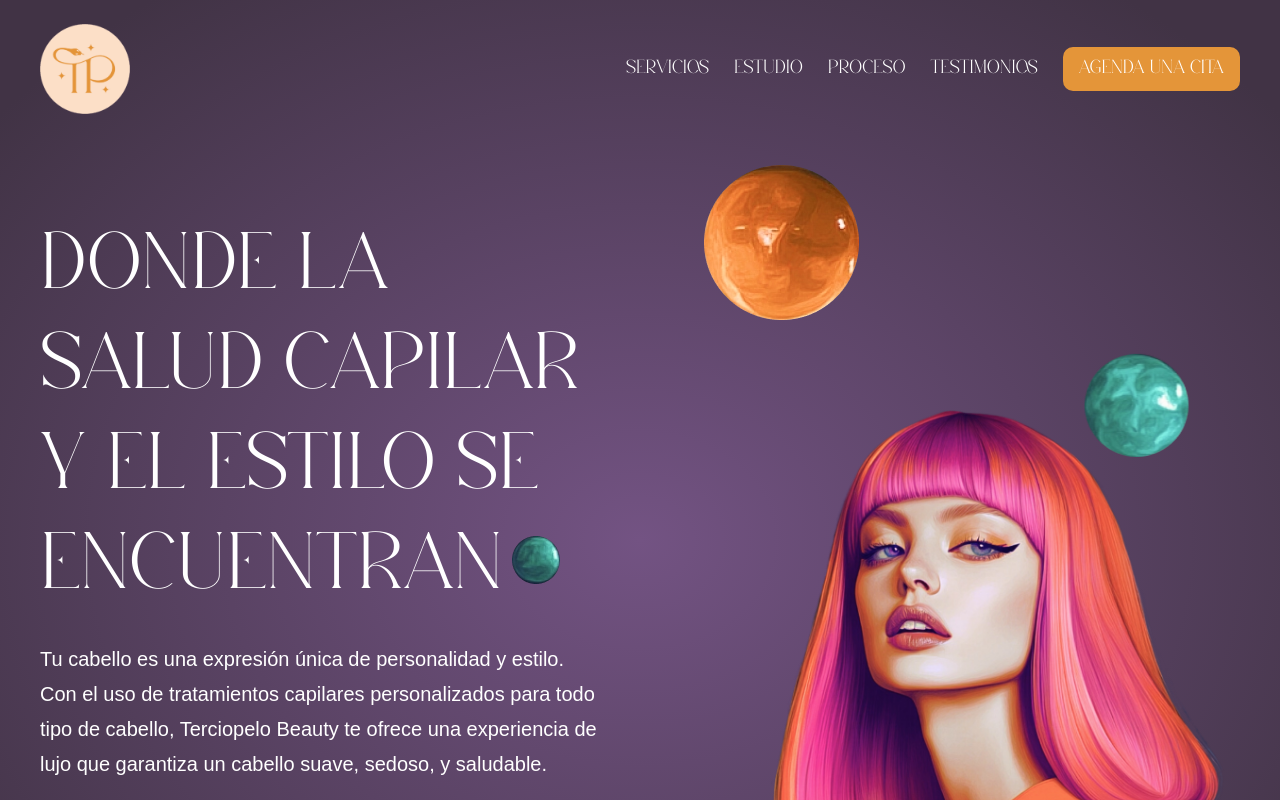
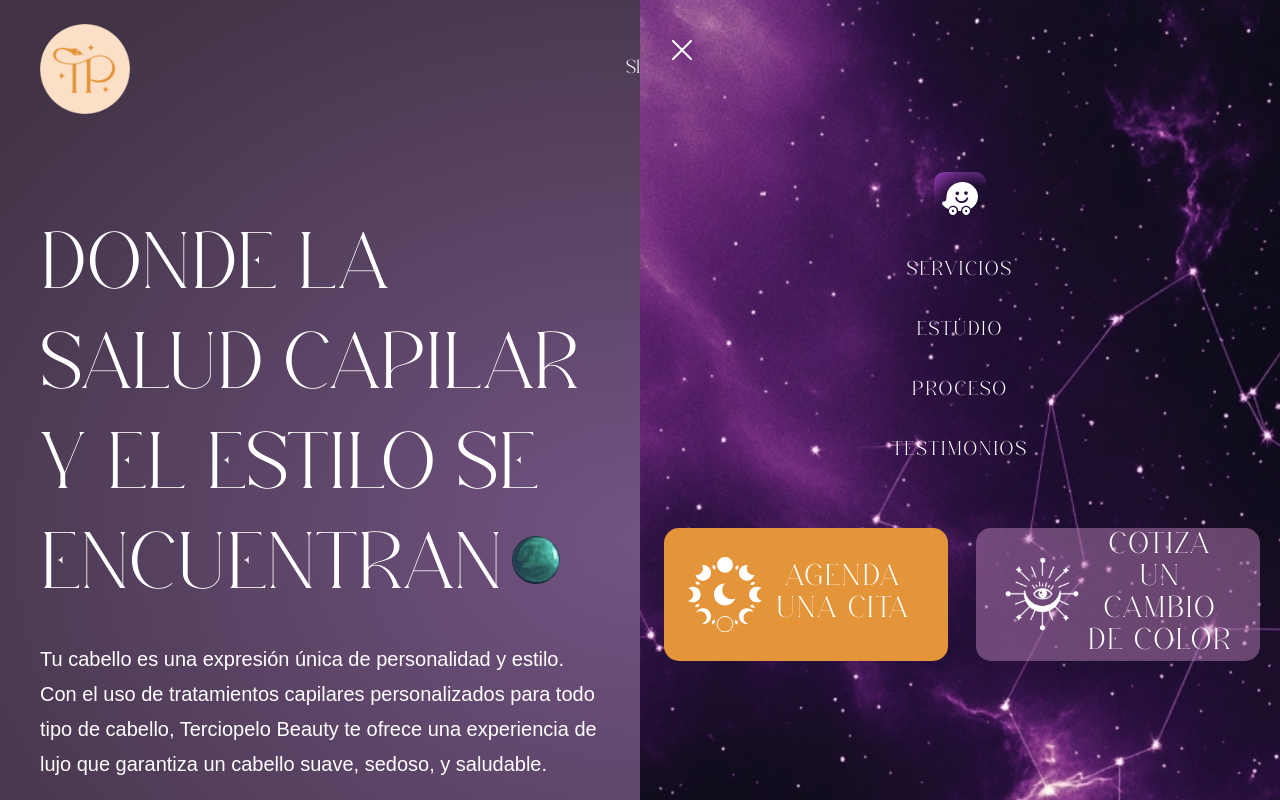
Before and after one commit to bchacon-aurigital/Terciopelo-Beauty-Studio, a Next.js app: page / in a window 1280 px wide. Shown: the top 800 px of the page. Built offline with nearby package versions, Linux system fonts and the light colour scheme.

Commit message:
stars hide in small devices & sidebar added

```diff
--- /dev/null
+++ b/src/app/components/sidebar.js
@@ -0,0 +1,56 @@
+import Link from "next/link";
+// import bg from "../../../public/Images/bg-hamburguer.avif";
+const Sidebar = ({ open, isOpen }) => {
+  return (
+    <div
+      className={`fixed duration-500 z-[500] top-0 ${
+        open === true ? "right-0" : "-right-[1500px]"
+      } w-full md:w-1/2 h-full bg-cover bg-no-repeat`}
+      style={{ backgroundImage: 'url("/Images/bg-hamburguer.avif")' }}
+    >
+      <div className="flex relative flex-col items-center justify-center h-full p-6 text-white">
+        <button
+          onClick={() => isOpen(false)}
+          className="self-end text-2xl absolute top-10 left-8"
+        >
+          <img src="/Icons/close-icon.svg" />
+        </button>
+        <div className="flex flex-col items-center gap-8 mt-8 text-xl font-light tracking-widest">
+          <button href="#servicios">
+            <img src="/Icons/Waze.svg" />
+          </button>
+          <button href="#servicios">
+            <a className="hover:text-purple-300">SERVICIOS</a>
+          </button>
+          <button href="#estudio">
+            <a className="hover:text-purple-300">ESTÚDIO</a>
+          </button>
+          <button href="#proceso">
+            <a className="hover:text-purple-300">PROCESO</a>
+          </button>
+          <button href="#testimonios">
+            <a className="hover:text-purple-300">TESTIMONIOS</a>
+          </button>
+          <div className="mt-8 grid grid-cols-2  space-x-4 lg:space-y-0 lg:space-x-4 ">
+            <button className="bg-brownBtn/[83] hover:bg-brownGradient w-full max-w-[284px] lg:h-[133px] text-white flex items-center px-6 py-3 rounded-[15px] text-[13px] md:text-[20px] lg:text-[30px] leading-[15px] md:leading-[22px] lg:leading-[32px] ">
+              <img
+                src="/Icons/agenda-icon.svg"
+                className="w-[30px] h-[30px] md:w-auto md:h-auto"
+              />
+              AGENDA UNA CITA
+            </button>
+            <button className="bg-purpleBtn/50 hover:bg-purpleGradient w-full max-w-[284px] lg:h-[133px] text-white flex items-center px-6 py-3 rounded-[15px]  text-[13px] md:text-[20px] lg:text-[30px] leading-[15px] md:leading-[22px] lg:leading-[32px] ">
+              <img
+                src="/Icons/eye (1).svg"
+                className="w-[30px] h-[30px] md:w-auto md:h-auto"
+              />
+              COTIZA UN CAMBIO DE COLOR
+            </button>
+          </div>
+        </div>
+      </div>
+    </div>
+  );
+};
+
+export default Sidebar;
--- a/src/app/page.js
+++ b/src/app/page.js
@@ -1,8 +1,10 @@
 "use client";
 import { useEffect, useState } from "react";
 import Image from "next/image";
+import Sidebar from "./components/sidebar";
 
 const HomePage = () => {
+  const [open, isOpen] = useState(true);
   const [mousePosition, setMousePosition] = useState({ x: 0, y: 0 });
 
   const handleMouseMove = (event) => {
@@ -94,23 +96,19 @@ const HomePage = () => {
             </button>
           </nav>
           <div className="flex lg:hidden items-end justify-end w-full">
-            <button className="">
+            <button onClick={() => isOpen(true)} className="">
               <img src="/Icons/hamburguer-menu.svg" />
             </button>
           </div>
         </div>
         {/* for small devices only */}
         <div className="flex sm:hidden items-center justify-center w-full h-[70px] ">
-          <img
-            src={"/Images/logo.png"}
-            alt="Logo"
-            className="h-full w-[70px]"
-          />
+          <img src={"/Icons/logo.svg"} alt="Logo" className="h-full w-[70px]" />
         </div>
       </header>
 
       {/* Main Section */}
-      <main className="flex flex-col lg:flex-row justify-center items-end relative z-10">
+      <main className="flex flex-col lg:flex-row justify-center items-center relative z-10">
         <div className="lg:w-1/2 text-center lg:text-left py-6 md:py-12 lg:py-20 px-10">
           <h2 className="text-[27px] md:text-[50px] lg:text-[80px] leading-[40px] md:leading-[70px] lg:leading-[100px]">
             DONDE LA SALUD CAPILAR Y EL ESTILO SE ENCUENTRAN
@@ -146,10 +144,11 @@ const HomePage = () => {
           />
         </div>
       </main>
+      <Sidebar isOpen={isOpen} open={open} />
 
       {/* Absolute Images */}
       <div
-        className="absolute -z-0 inset-0 flex justify-center items-center h-full"
+        className="absolute -z-0 inset-0 hidden lg:flex justify-center items-center h-full"
         style={{ pointerEvents: "none" }}
       >
         <div
```
